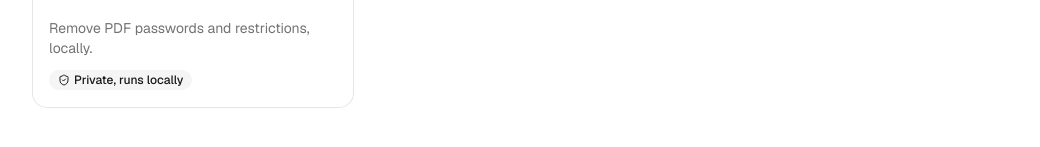
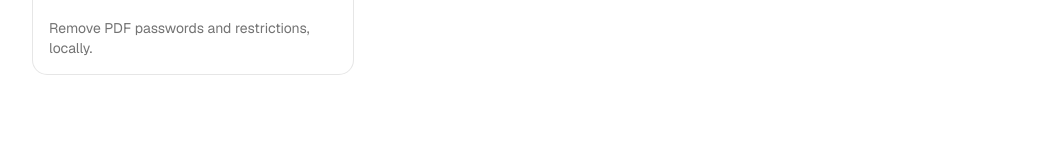
Before and after one commit to anushibinj/pdfkit, a Next.js app: page / in a window 1280 px wide. Shown: the part 503-650 px from the top of the page, without its empty margins (111-1151 px from the left). Built offline with nearby package versions, Linux system fonts and the light colour scheme; no server answers.

Commit message:
Remove privacy badge from tool cards
Co-Authored-By: Claude Sonnet 5.5 <noreply@anthropic.com>
Claude-Session: https://claude.ai/code/session_01M9XyeiyoniTp3z1GqKhCNa

```diff
--- a/src/components/tool-card.tsx
+++ b/src/components/tool-card.tsx
@@ -1,6 +1,5 @@
-import { ArrowRight, ShieldCheck } from "lucide-react";
+import { ArrowRight } from "lucide-react";
 import Link from "next/link";
-import { Badge } from "@/components/ui/badge";
 import {
   Card,
   CardDescription,
@@ -30,12 +29,6 @@ export function ToolCard({ tool }: { tool: ToolDefinition }) {
             </div>
             <CardTitle className="text-lg">{tool.name}</CardTitle>
             <CardDescription>{tool.tagline}</CardDescription>
-            <div>
-              <Badge variant="secondary" className="gap-1">
-                <ShieldCheck className="size-3" aria-hidden="true" />
-                Private, runs locally
-              </Badge>
-            </div>
           </CardHeader>
         </Card>
       </Link>
```
Also changed, not shown: 1 other file (tests, documents, lock files or other folders).
